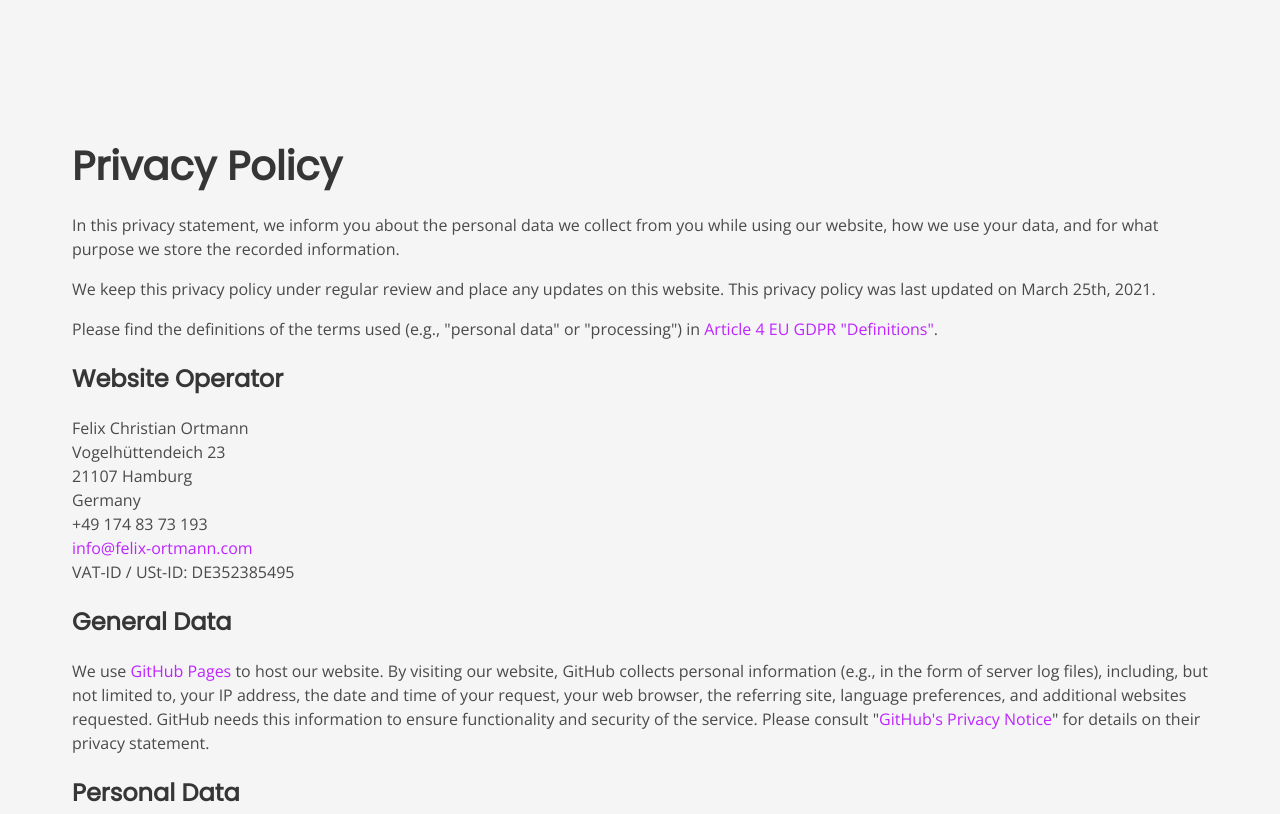
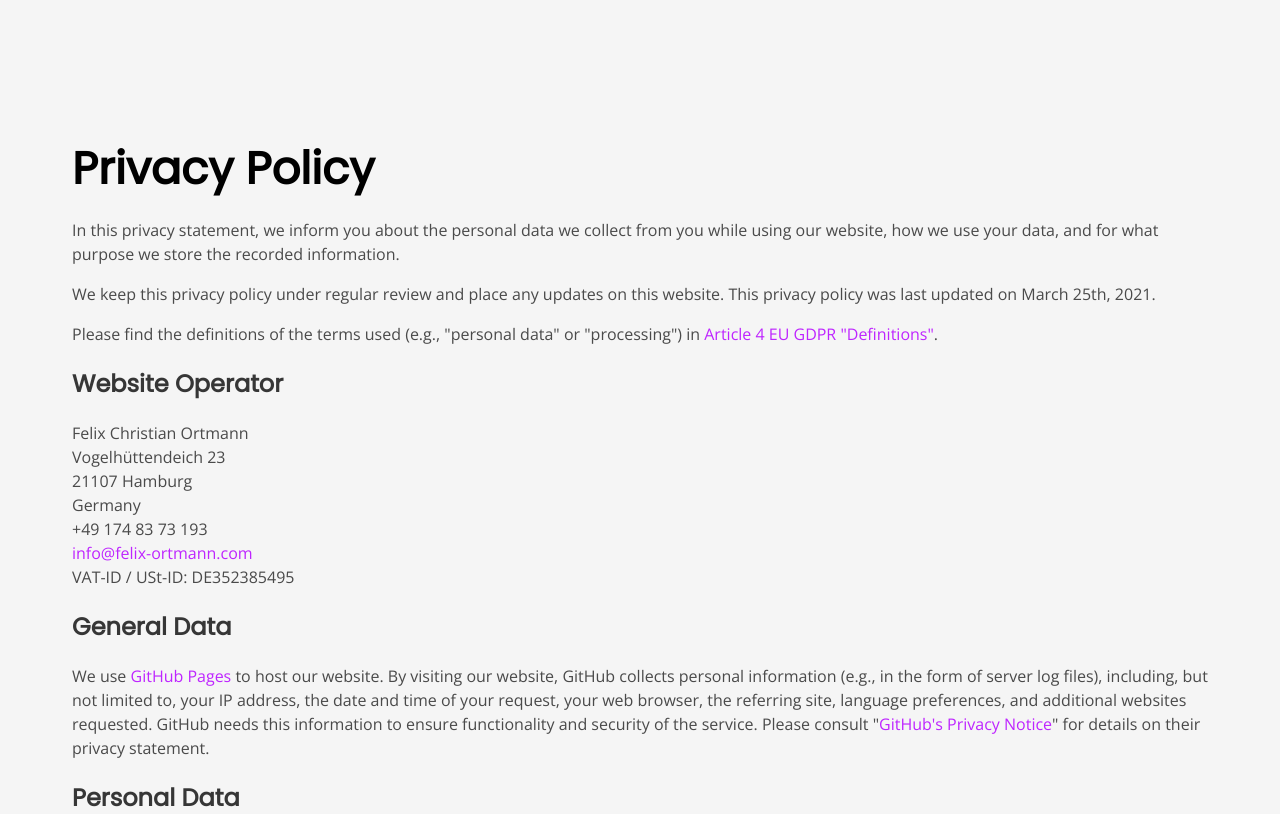
Before and after one commit to 0snap/felix-ortmann.com, a Gatsby site: page /privacy-policy in a window 1280 px wide. Shown: the top 814 px of the page. Built offline with nearby package versions, Linux system fonts and the light colour scheme; Gatsby itself is replaced by a stand-in of ours.

Commit message:
Fix title size

```diff
--- a/src/pages/privacy-policy.tsx
+++ b/src/pages/privacy-policy.tsx
@@ -12,11 +12,7 @@ const PrivacyPolicyPage = () => {
     <Page>
       <section className="section is-medium bg-white">
         <div className="container">
-          <div className="content">
-            <header>
-              <h1 className="title is-2">{pp.headline}</h1>
-            </header>
-          </div>
+          <h1 className="title">{pp.headline}</h1>
           <div className="content">
             {pp.disclaimer.map((d: string, idx: number) => {
               return <p key={idx} dangerouslySetInnerHTML={{__html: d}}/>;
```
